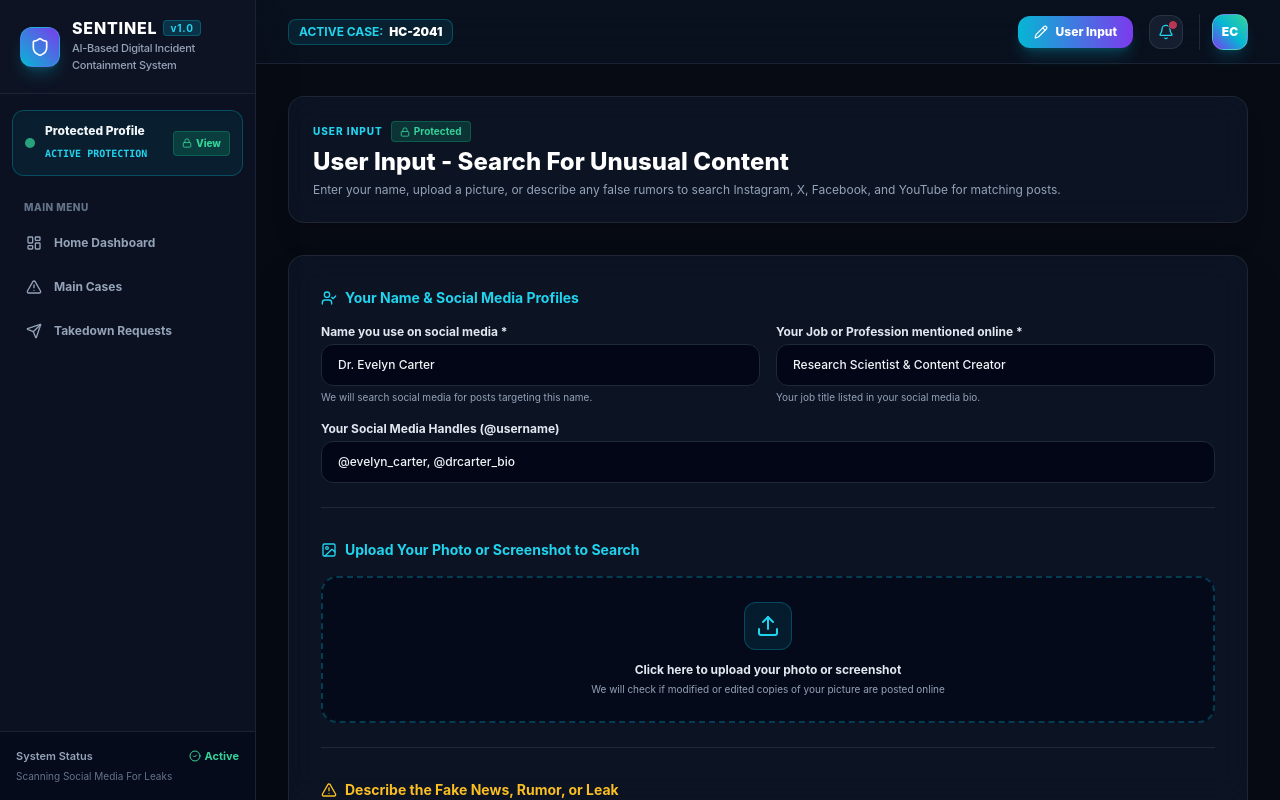
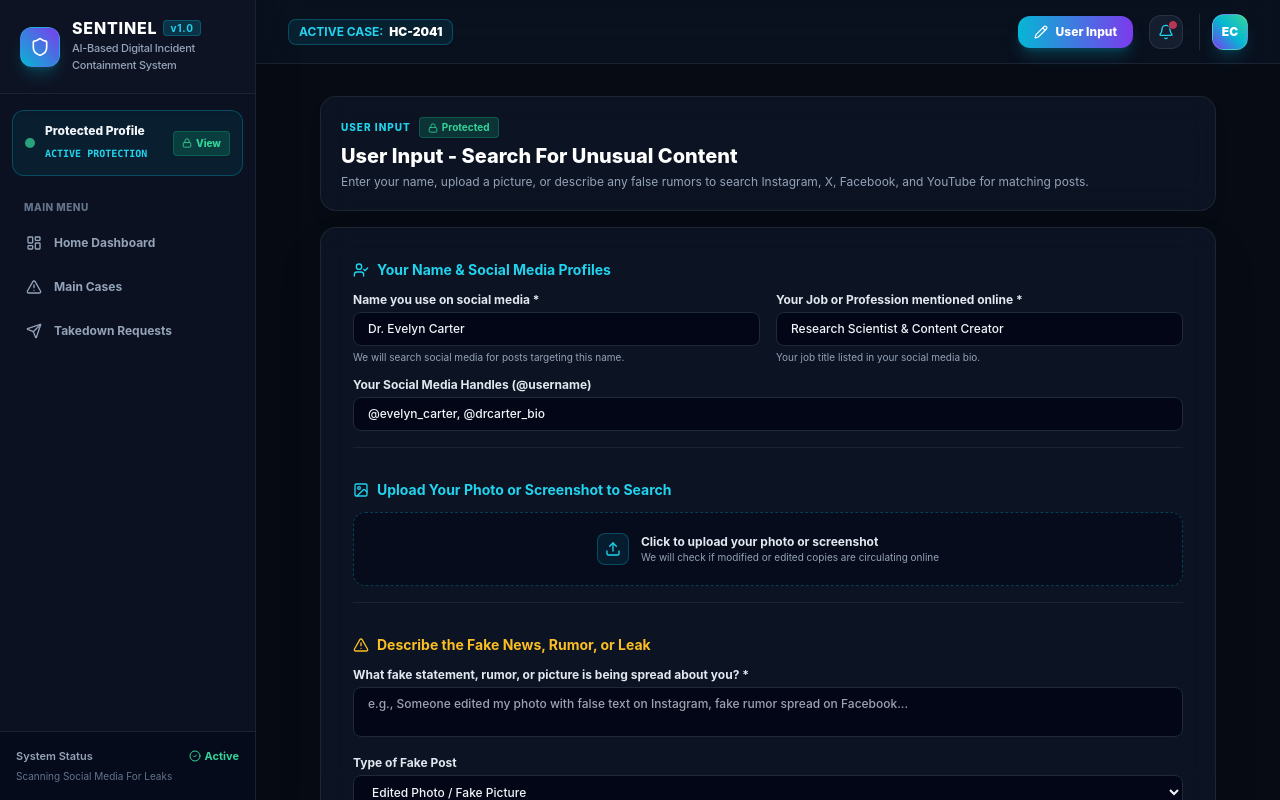
Before and after one commit to Vasundhra-06/sentinel-ai-containment, a Next.js app in the folder apps/web/: page /detections in a window 1280 px wide. Built offline with nearby package versions, Linux system fonts and the light colour scheme.

Commit message:
Make User Input form fields, photo dropzone, and textarea lean and sleek

```diff
--- a/apps/web/src/app/detections/page.tsx
+++ b/apps/web/src/app/detections/page.tsx
@@ -131,9 +131,9 @@ function DetectionWorkbenchForm() {
   };
 
   return (
-    <div className="space-y-8 max-w-5xl mx-auto font-sans">
+    <div className="space-y-4 max-w-4xl mx-auto font-sans">
       {/* Header Banner */}
-      <div className="glass-card p-6 rounded-2xl border border-cyan-500/20 bg-slate-900/90 shadow-xl flex flex-col sm:flex-row items-start sm:items-center justify-between gap-4">
+      <div className="glass-card p-4 sm:p-5 rounded-2xl border border-cyan-500/20 bg-slate-900/90 shadow-lg flex flex-col sm:flex-row items-start sm:items-center justify-between gap-3">
         <div>
           <div className="flex items-center gap-2 mb-1">
             <span className="text-[10px] font-extrabold tracking-widest text-cyan-400 uppercase">USER INPUT</span>
@@ -141,7 +141,7 @@ function DetectionWorkbenchForm() {
               <Lock className="w-2.5 h-2.5" /> Protected
             </span>
           </div>
-          <h1 className="text-2xl font-extrabold text-white flex items-center gap-2">
+          <h1 className="text-xl font-extrabold text-white flex items-center gap-2">
             User Input - Search For Unusual Content
           </h1>
           <p className="text-xs text-slate-400 mt-1">Enter your name, upload a picture, or describe any false rumors to search Instagram, X, Facebook, and YouTube for matching posts.</p>
@@ -152,7 +152,7 @@ function DetectionWorkbenchForm() {
       <div className="glass-card p-8 rounded-2xl border border-slate-800 bg-slate-900/80 space-y-8 shadow-2xl">
 
         {/* SECTION 1: Your Name & Profile */}
-        <div className="space-y-4 border-b border-slate-800 pb-6">
+        <div className="space-y-3 border-b border-slate-800/80 pb-4">
           <div className="flex items-center gap-2 text-cyan-400 font-bold text-sm">
             <UserCheck className="w-4 h-4" />
             <span>Your Name & Social Media Profiles</span>
@@ -166,7 +166,7 @@ function DetectionWorkbenchForm() {
                 value={socialMediaName}
                 onChange={(e) => setSocialMediaName(e.target.value)}
                 placeholder="Enter your name as shown on Instagram, Facebook, X..."
-                className="w-full px-4 py-3 rounded-xl bg-slate-950 border border-slate-800 text-slate-100 text-xs focus:outline-none focus:border-cyan-500/60 transition-all font-medium"
+                className="w-full px-3.5 py-2 rounded-lg bg-slate-950 border border-slate-800 text-slate-100 text-xs focus:outline-none focus:border-cyan-500/60 transition-all font-medium"
               />
               <span className="text-[10px] text-slate-400 mt-1 block">We will search social media for posts targeting this name.</span>
             </div>
@@ -178,7 +178,7 @@ function DetectionWorkbenchForm() {
                 value={profession}
                 onChange={(e) => setProfession(e.target.value)}
                 placeholder="e.g., Content Creator, Student, Doctor, Engineer, Teacher"
-                className="w-full px-4 py-3 rounded-xl bg-slate-950 border border-slate-800 text-slate-100 text-xs focus:outline-none focus:border-cyan-500/60 transition-all font-medium"
+                className="w-full px-3.5 py-2 rounded-lg bg-slate-950 border border-slate-800 text-slate-100 text-xs focus:outline-none focus:border-cyan-500/60 transition-all font-medium"
               />
               <span className="text-[10px] text-slate-400 mt-1 block">Your job title listed in your social media bio.</span>
             </div>
@@ -191,19 +191,19 @@ function DetectionWorkbenchForm() {
               value={socialHandles}
               onChange={(e) => setSocialHandles(e.target.value)}
               placeholder="@username1, @username2"
-              className="w-full px-4 py-3 rounded-xl bg-slate-950 border border-slate-800 text-slate-100 text-xs focus:outline-none focus:border-cyan-500/60 transition-all font-medium"
+              className="w-full px-3.5 py-2 rounded-lg bg-slate-950 border border-slate-800 text-slate-100 text-xs focus:outline-none focus:border-cyan-500/60 transition-all font-medium"
             />
           </div>
         </div>
 
         {/* SECTION 2: Reference Image Upload */}
-        <div className="space-y-4 border-b border-slate-800 pb-6">
+        <div className="space-y-3 border-b border-slate-800/80 pb-4">
           <div className="flex items-center gap-2 text-cyan-400 font-bold text-sm">
             <ImageIcon className="w-4 h-4" />
             <span>Upload Your Photo or Screenshot to Search</span>
           </div>
 
-          <div className="border-2 border-dashed border-cyan-500/30 hover:border-cyan-500/60 rounded-2xl p-6 bg-slate-950/60 text-center transition-all cursor-pointer relative">
+          <div className="border border-dashed border-cyan-500/30 hover:border-cyan-500/60 rounded-xl p-3.5 bg-slate-950/50 text-center transition-all cursor-pointer relative">
             <input
               type="file"
               accept="image/*"
@@ -212,33 +212,35 @@ function DetectionWorkbenchForm() {
               onChange={handleImageUpload}
             />
 
-            <label htmlFor="user-leak-image-input" className="cursor-pointer block space-y-3">
+            <label htmlFor="user-leak-image-input" className="cursor-pointer block">
               {userImagePreview ? (
-                <div className="space-y-3">
-                  <img src={userImagePreview} alt="Uploaded Photo" className="h-40 mx-auto rounded-xl border-2 border-cyan-500/50 object-cover shadow-xl" />
-                  <div className="flex items-center justify-center gap-2">
-                    <span className="text-xs font-bold text-cyan-300">{userImageFile?.name}</span>
-                    <span className="text-[10px] px-2 py-0.5 rounded bg-emerald-500/20 text-emerald-400 border border-emerald-500/30 font-bold">Photo Ready</span>
+                <div className="flex items-center justify-center gap-4 py-1">
+                  <img src={userImagePreview} alt="Uploaded Photo" className="h-16 w-16 rounded-lg border border-cyan-500/50 object-cover shadow-md" />
+                  <div className="text-left space-y-0.5">
+                    <div className="flex items-center gap-2">
+                      <span className="text-xs font-bold text-cyan-300">{userImageFile?.name || 'Selected Photo'}</span>
+                      <span className="text-[9px] px-1.5 py-0.5 rounded bg-emerald-500/20 text-emerald-400 border border-emerald-500/30 font-bold">Photo Ready</span>
+                    </div>
+                    <span className="text-[10px] text-slate-400 block">Click here to replace with a different photo</span>
                   </div>
-                  <span className="text-[10px] text-slate-400 block">Click to upload a different photo</span>
                 </div>
               ) : (
-                <>
-                  <div className="w-12 h-12 rounded-xl bg-cyan-500/10 border border-cyan-500/30 text-cyan-400 flex items-center justify-center mx-auto">
-                    <Upload className="w-6 h-6" />
+                <div className="flex items-center justify-center gap-3 py-1.5">
+                  <div className="w-8 h-8 rounded-lg bg-cyan-500/10 border border-cyan-500/30 text-cyan-400 flex items-center justify-center flex-shrink-0">
+                    <Upload className="w-4 h-4" />
                   </div>
-                  <div>
-                    <span className="text-xs font-bold text-slate-200 block">Click here to upload your photo or screenshot</span>
-                    <span className="text-[10px] text-slate-400 block mt-1">We will check if modified or edited copies of your picture are posted online</span>
+                  <div className="text-left">
+                    <span className="text-xs font-bold text-slate-200 block">Click to upload your photo or screenshot</span>
+                    <span className="text-[10px] text-slate-400 block">We will check if modified or edited copies are circulating online</span>
                   </div>
-                </>
+                </div>
               )}
             </label>
           </div>
         </div>
 
         {/* SECTION 3: Describe the Fake News or Rumor */}
-        <div className="space-y-4 border-b border-slate-800 pb-6">
+        <div className="space-y-3 border-b border-slate-800/80 pb-4">
           <div className="flex items-center gap-2 text-amber-400 font-bold text-sm">
             <AlertTriangle className="w-4 h-4" />
             <span>Describe the Fake News, Rumor, or Leak</span>
@@ -249,9 +251,9 @@ function DetectionWorkbenchForm() {
             <textarea
               value={unusualNews}
               onChange={(e) => setUnusualNews(e.target.value)}
-              rows={3}
-              placeholder="e.g., Someone edited my photo with false text on Instagram, fake rumor spread on Facebook, fake quote posted about me..."
-              className="w-full px-4 py-3 rounded-xl bg-slate-950 border border-slate-800 text-slate-100 text-xs focus:outline-none focus:border-cyan-500/60 transition-all font-medium resize-none"
+              rows={2}
+              placeholder="e.g., Someone edited my photo with false text on Instagram, fake rumor spread on Facebook..."
+              className="w-full px-3.5 py-2 rounded-lg bg-slate-950 border border-slate-800 text-slate-100 text-xs focus:outline-none focus:border-cyan-500/60 transition-all font-medium resize-none"
             />
           </div>
 
@@ -260,7 +262,7 @@ function DetectionWorkbenchForm() {
             <select
               value={newsCategory}
               onChange={(e) => setNewsCategory(e.target.value)}
-              className="w-full px-4 py-3 rounded-xl bg-slate-950 border border-slate-800 text-slate-100 text-xs focus:outline-none focus:border-cyan-500/60 transition-all font-medium"
+              className="w-full px-3.5 py-2 rounded-lg bg-slate-950 border border-slate-800 text-slate-100 text-xs focus:outline-none focus:border-cyan-500/60 transition-all font-medium"
             >
               <option value="Edited Photo / Fake Picture">Edited Photo / Fake Picture</option>
               <option value="Fake Account & Stolen Name">Fake Account & Stolen Name</option>
@@ -286,7 +288,7 @@ function DetectionWorkbenchForm() {
                   key={platform}
                   type="button"
                   onClick={() => togglePlatform(platform)}
-                  className={`p-3 rounded-xl text-xs font-bold transition-all border flex items-center justify-center gap-2 ${
+                  className={`py-2 px-2.5 rounded-lg text-xs font-bold transition-all border flex items-center justify-center gap-1.5 ${
                     isSelected
                       ? 'bg-cyan-500/20 text-cyan-300 border-cyan-500/50 shadow-md shadow-cyan-950/40'
                       : 'bg-slate-950/60 border-slate-800 text-slate-400 hover:text-white'
@@ -299,7 +301,7 @@ function DetectionWorkbenchForm() {
             })}
           </div>
 
-          <div className="p-4 rounded-xl bg-emerald-950/20 border border-emerald-500/30 space-y-2">
+          <div className="p-3 rounded-xl bg-emerald-950/20 border border-emerald-500/30 space-y-1.5">
             <label className="flex items-start gap-3 cursor-pointer">
               <input
                 type="checkbox"
```
